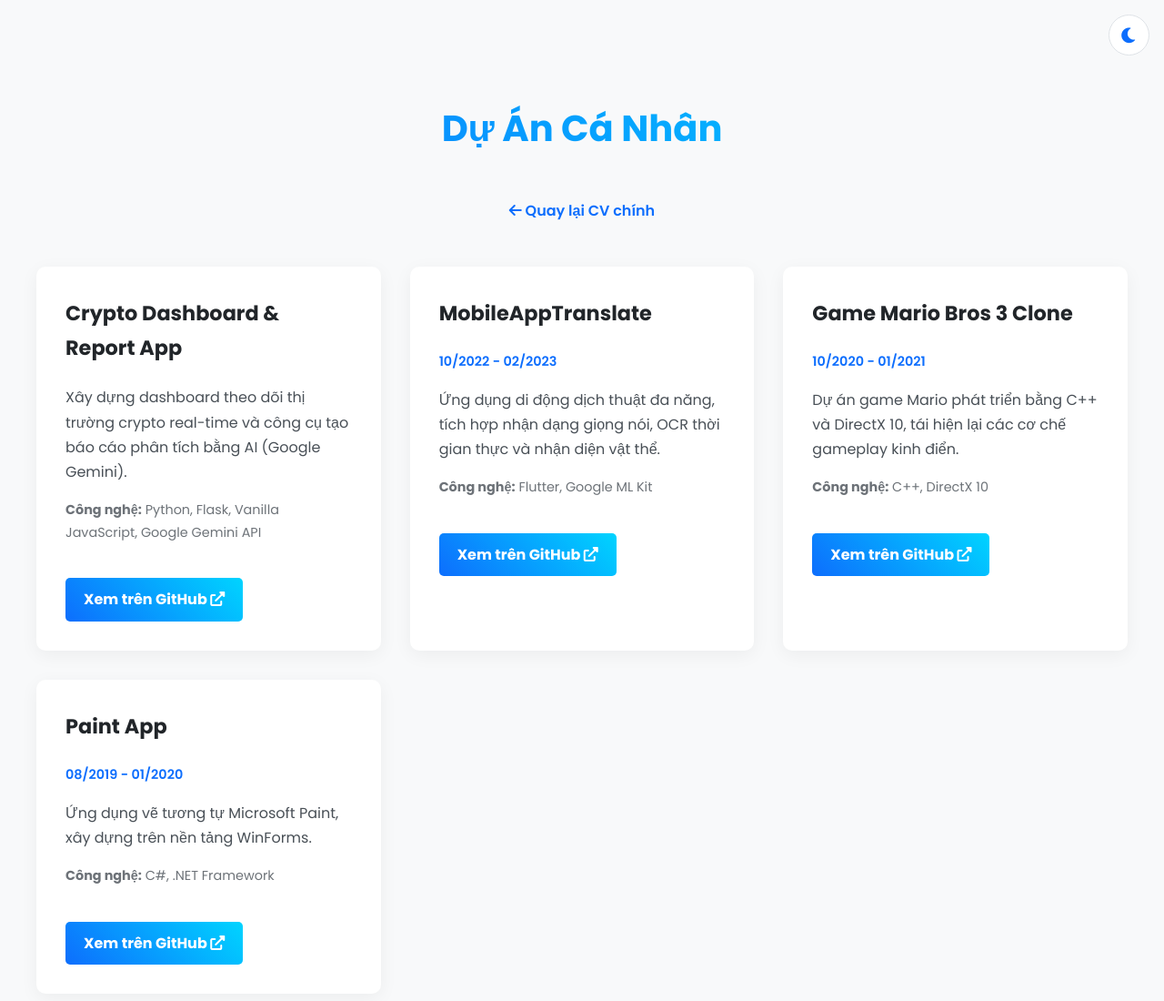
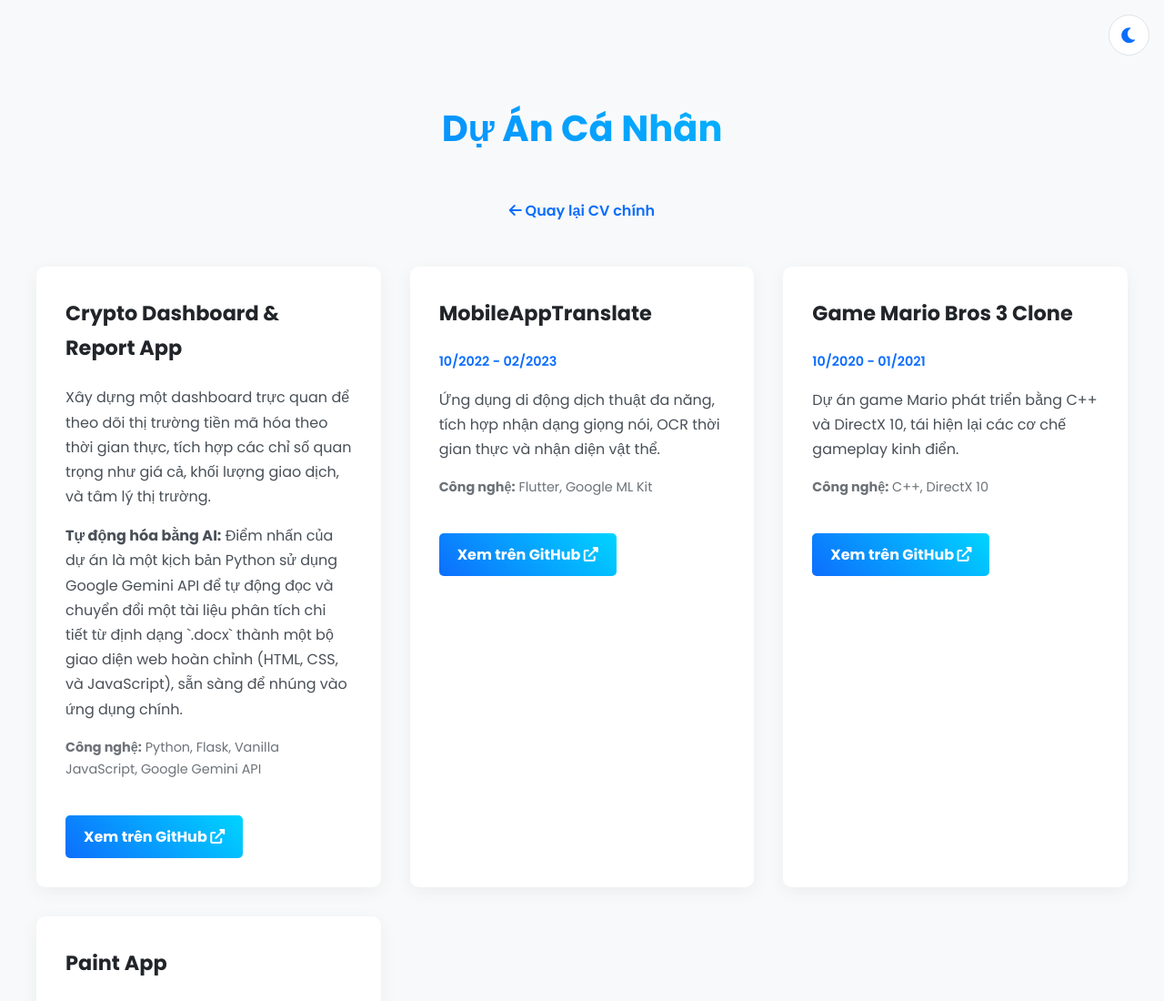
Before and after one commit to thichuong/thichuong.github.io, a plain HTML site: page projects.html in a window 1280 px wide. Shown: the top 1100 px of the page at 91% size. Drawn offline with Linux system fonts and the light colour scheme.

Commit message:
update projects

```diff
--- a/projects.html
+++ b/projects.html
@@ -22,7 +22,8 @@
         <main class="projects-grid">
             <div class="project-card">
                 <h3>Crypto Dashboard & Report App</h3>
-                <p>Xây dựng dashboard theo dõi thị trường crypto real-time và công cụ tạo báo cáo phân tích bằng AI (Google Gemini).</p>
+                <p>Xây dựng một dashboard trực quan để theo dõi thị trường tiền mã hóa theo thời gian thực, tích hợp các chỉ số quan trọng như giá cả, khối lượng giao dịch, và tâm lý thị trường.</p>
+                <p><b>Tự động hóa bằng AI:</b> Điểm nhấn của dự án là một kịch bản Python sử dụng Google Gemini API để tự động đọc và chuyển đổi một tài liệu phân tích chi tiết từ định dạng `.docx` thành một bộ giao diện web hoàn chỉnh (HTML, CSS, và JavaScript), sẵn sàng để nhúng vào ứng dụng chính.</p>
                 <p class="tech-stack"><strong>Công nghệ:</strong> Python, Flask, Vanilla JavaScript, Google Gemini API</p>
                 <a href="https://github.com/thichuong/crypto-dashboard-app" class="project-link" target="_blank">Xem trên GitHub <i class="fas fa-external-link-alt"></i></a>
             </div>
```
